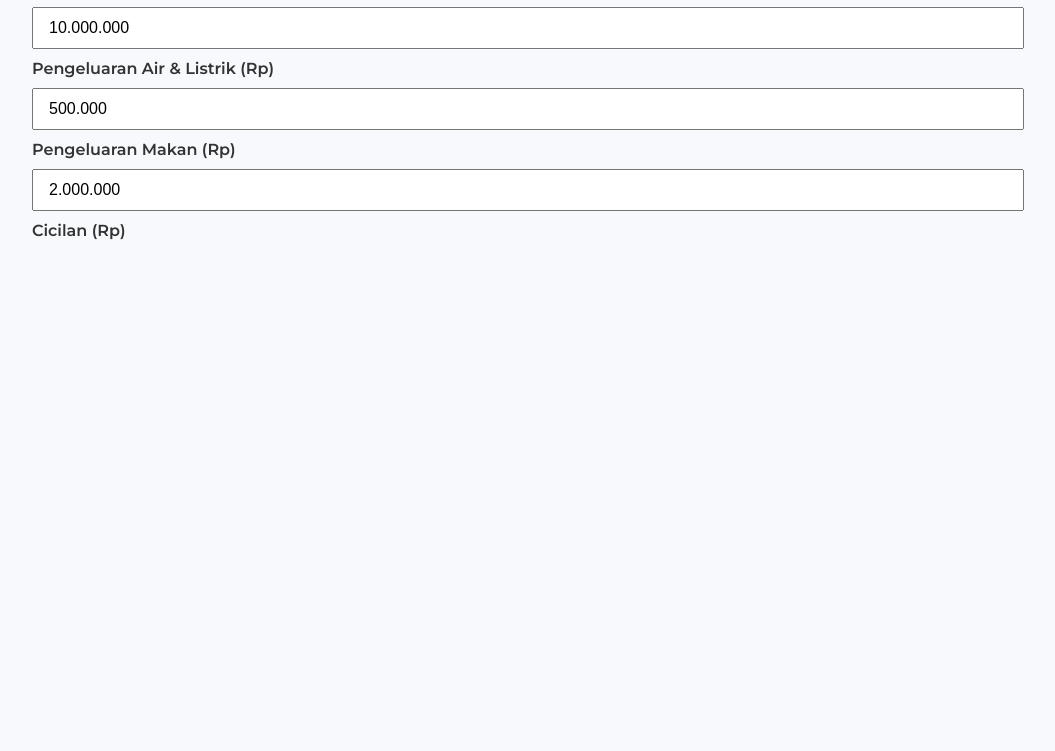
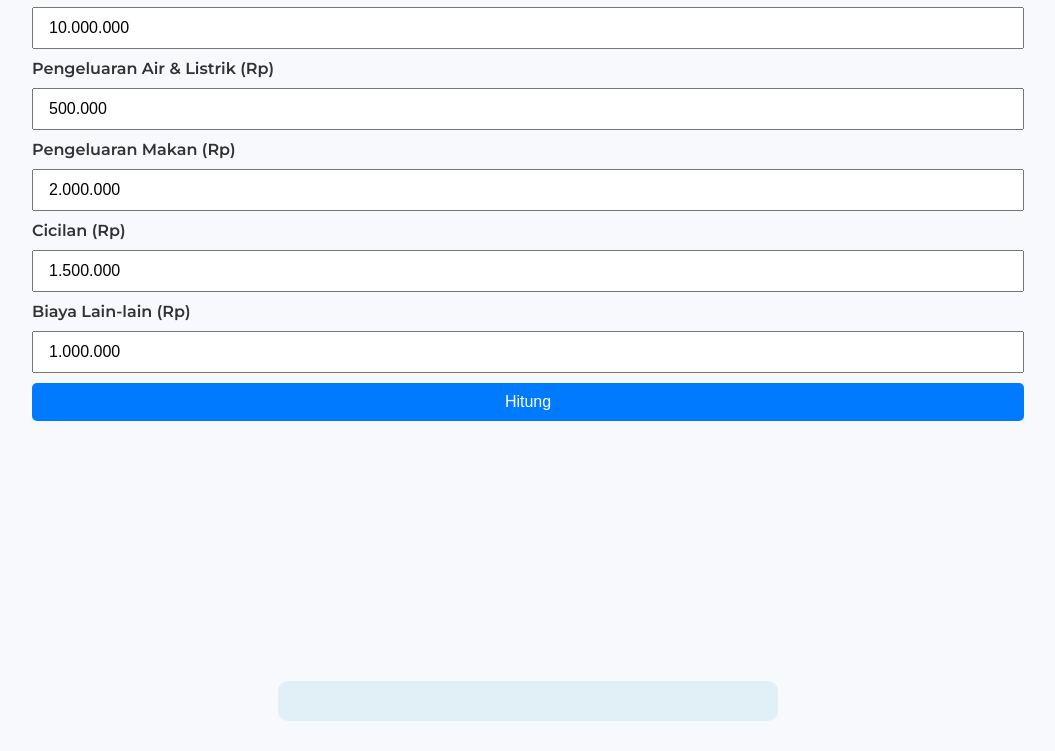
Before and after one commit to Alexy03/Budgeting-calculator, a plain HTML site: page index.html in a window 1280 px wide. Shown: the part 104-855 px from the top of the page, without its empty margins (112-1167 px from the left). Before the commit the page ends 800 px from the top, so only its background shows below. Drawn offline with nearby package versions, Linux system fonts and the light colour scheme.

Commit message:
Update index.html

```diff
--- a/index.html
+++ b/index.html
@@ -38,4 +38,26 @@
   <input
     type="text"
     id="debt"
-    value="1.500
+    value="1.500.000"
+    oninput="formatRupiah(this)"
+  />
+
+  <label for="other">Biaya Lain-lain (Rp)</label>
+  <input
+    type="text"
+    id="other"
+    value="1.000.000"
+    oninput="formatRupiah(this)"
+  />
+
+  <button onclick="calculateBudget()">Hitung</button>
+
+  <canvas id="budgetChart"></canvas>
+  <div class="summary" id="summary"></div>
+
+  <!-- Chart.js dari CDN -->
+  <script src="https://cdn.jsdelivr.net/npm/chart.js" defer></script>
+  <!-- Script utama -->
+  <script src="script.js" defer></script>
+</body>
+</html>
```
